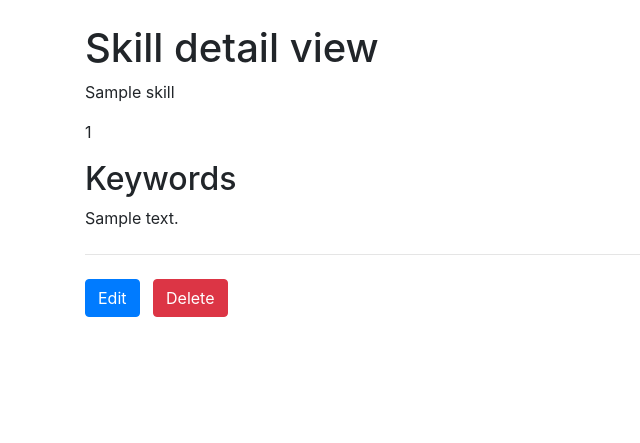
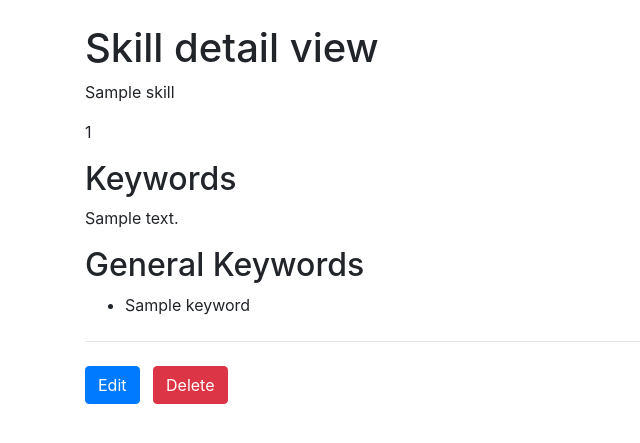
Before and after one commit to ComNets-Bremen/easyCCS, a Django app: page /content/detail/skill/1 in a window 1280 px wide. Shown: the part 56-499 px from the top of the page, without its empty margins (0-640 px from the left). Run offline with Django 3.2, Linux system fonts and the light colour scheme; a user stored in the database is signed in; tables that the repository leaves empty hold one stand-in row (values such as "Sample post"); some libraries are stand-ins or nearby versions.

Commit message:
Introduce a keyword for grouping content

```diff
--- a/easyCCS/content/forms.py
+++ b/easyCCS/content/forms.py
@@ -2,7 +2,7 @@ from django import forms
 from django.core.exceptions import ValidationError
 from django.utils.translation import gettext_lazy as _
 
-from .models import Skill, Content, Module
+from .models import Skill, Content, Module, Keyword
 
 from django.forms.utils import ErrorList
 
@@ -120,11 +120,13 @@ class ContentForm(forms.ModelForm):
 
     class Meta:
         model = Content
-        fields = ["content_name", "content_description", "required_skills", "new_skills", "content_workload", "binary_content"]
+        fields = ["content_name", "content_description", "required_skills", "new_skills", "content_keywords", "content_workload", "binary_content"]
 
         widgets = {
                 "required_skills" : SelectMultipleTokens(attrs=SELECT_CSS_ATTRS, keyword_model=Skill, keyword_field="skill_descriptive_keywords"),
                 "new_skills" : SelectMultipleTokens(attrs=SELECT_CSS_ATTRS, keyword_model=Skill, keyword_field="skill_descriptive_keywords"),
+                "new_skills" : SelectMultipleTokens(attrs=SELECT_CSS_ATTRS, keyword_model=Skill, keyword_field="skill_descriptive_keywords"),
+                "content_keywords" : SelectMultipleTokens(attrs=SELECT_CSS_ATTRS, keyword_model=Keyword, keyword_field="keyword_name"),
                 "content_name" : forms.TextInput(attrs={"class" : "form-control"}),
                 "content_description" : forms.Textarea(attrs={"class" : "form-control"}),
                 "content_workload" : forms.NumberInput(attrs={"class" : "form-control"}),
@@ -149,11 +151,12 @@ class ContentForm(forms.ModelForm):
 class SkillForm(forms.ModelForm):
     class Meta:
         model = Skill
-        fields = ["skill_name", "skill_descriptive_keywords"]
+        fields = ["skill_name", "skill_descriptive_keywords", "skill_keywords"]
 
         widgets = {
                 "skill_name" : forms.TextInput(attrs={"class" : "form-control"}),
                 "skill_descriptive_keywords" : forms.Textarea(attrs={"class" : "form-control"}),
+                "skill_keywords" : SelectMultipleTokens(attrs=SELECT_CSS_ATTRS, keyword_model=Keyword, keyword_field="keyword_name"),
                 }
 
 
--- a/easyCCS/content/models.py
+++ b/easyCCS/content/models.py
@@ -27,6 +27,7 @@ def deleteBinaryFile(instance):
 class Skill(models.Model):
     skill_name = models.CharField(max_length=200)
     skill_descriptive_keywords = models.TextField(blank=True, help_text="Space separated keywords for searching the skill.")
+    skill_keywords = models.ManyToManyField("Keyword", blank=True, related_name="skill_keyword")
 
     class Meta:
         ordering = ["-id"]
@@ -51,6 +52,8 @@ class Content(models.Model):
     updated = models.DateTimeField(auto_now=True)
 
     content_workload = models.FloatField(default=0.0, help_text=str(settings.WORKLOAD_UNIT))
+
+    content_keywords = models.ManyToManyField("Keyword", blank=True, related_name="content_keyword")
 
     class Meta:
         ordering = ["-id"]
@@ -148,6 +151,16 @@ class Module(models.Model):
         return sum([w.content_workload for w in self.module_content_modules.all()])
 
 
+class Keyword(models.Model):
+    keyword_name = models.CharField(max_length=100)
+
+    class Meta:
+        ordering = ["keyword_name"]
+
+    def __str__(self):
+        return self.keyword_name
+
+
 # Signals etc. for file handling
 
 @receiver(models.signals.post_delete, sender=Content)
--- a/easyCCS/content/templates/content/skill_detail.html
+++ b/easyCCS/content/templates/content/skill_detail.html
@@ -8,6 +8,15 @@
 <p>{{ object.id }}</p>
 <h2>Keywords</h2>
 <p>{% if object.skill_descriptive_keywords %}{{ object.skill_descriptive_keywords }}{% else %} None {% endif %}</p>
+
+{% if object.skill_keywords.all %}
+<h2>General Keywords</h2>
+<ul>
+{% for k in object.skill_keywords.all %}
+<li>{{k}}</li>
+{% endfor %}
+</ul>
+{% endif %}
 <hr class="my-4">
 <p>
 <a href="{% url "updateSkill" object.id %}" class="btn btn-primary">Edit</a>
--- a/easyCCS/content/urls.py
+++ b/easyCCS/content/urls.py
@@ -31,4 +31,7 @@ urlpatterns = [
         path('update/module/<int:pk>', login_required(views.ModuleUpdate.as_view()), name="updateModule"),
         path('delete/module/<int:pk>', login_required(views.ModuleDelete.as_view()), name="deleteModule"),
 
+        path('list/keywords', login_required(views.KeywordListView.as_view()), name="listKeywords"),
+
+
         ]
--- a/easyCCS/content/views.py
+++ b/easyCCS/content/views.py
@@ -15,7 +15,7 @@ from django.conf import settings
 
 import numpy as np
 
-from .models import Skill, Content, Module
+from .models import Skill, Content, Module, Keyword
 from .forms import ExtendedSkillForm, ContentForm, SkillForm, ModuleForm
 
 import json
@@ -161,7 +161,8 @@ class SkillListView(ListView):
         skill_filter = self.request.GET.get("skill_filter", "")
         q_filter =  self.model.objects.filter(
                 Q(skill_name__icontains=skill_filter) |
-                Q(skill_descriptive_keywords__icontains=skill_filter)
+                Q(skill_descriptive_keywords__icontains=skill_filter) |
+                Q(skill_keywords__keyword_name__icontains=skill_filter)
                 )
         return q_filter
 
@@ -232,7 +233,8 @@ class ContentListView(ListView):
         content_filter = self.request.GET.get("content_filter", "")
         q_filter =  self.model.objects.filter(
                 Q(content_name__icontains=content_filter) |
-                Q(content_description__icontains=content_filter)
+                Q(content_description__icontains=content_filter) |
+                Q(content_keywords__keyword_name__icontains=content_filter)
                 )
 
         return q_filter
@@ -376,6 +378,17 @@ class ModuleDelete(DeleteView):
         return context
 
 
+class KeywordListView(ListView):
+    model = Keyword
+    paginate_by = 20
+    title = "Keywords"
+
+    def get_context_data(self, **kwargs):
+        context = super().get_context_data(**kwargs)
+        if not "title" in context:
+            context["title"] = self.title
+        return context
+
 # Redirect to the app
 def redirectToApp(request):
     return redirect("/content")
--- a/easyCCS/templates/base_generic.html
+++ b/easyCCS/templates/base_generic.html
@@ -68,6 +68,7 @@
               <a class="dropdown-item" href="{% url 'listContents' %}">Manage Content</a>
               <a class="dropdown-item" href="{% url 'listSkills' %}">Manage Skills</a>
               <a class="dropdown-item" href="{% url 'listModules' %}">Manage Modules</a>
+              <a class="dropdown-item" href="{% url 'listKeywords' %}">List Keywords</a>
             </div>
         </li>
 
```
Also changed, not shown: easyCCS/content/admin.py (+10 -3 lines), easyCCS/content/templates/content/content_detail.html (+12 -0 lines), easyCCS/content/templates/content/keyword_list.html (added, +51 -0 lines), easyCCS/content/migrations/0024_keyword.py (added), easyCCS/content/migrations/0025_auto_20200915_1508.py (added).
